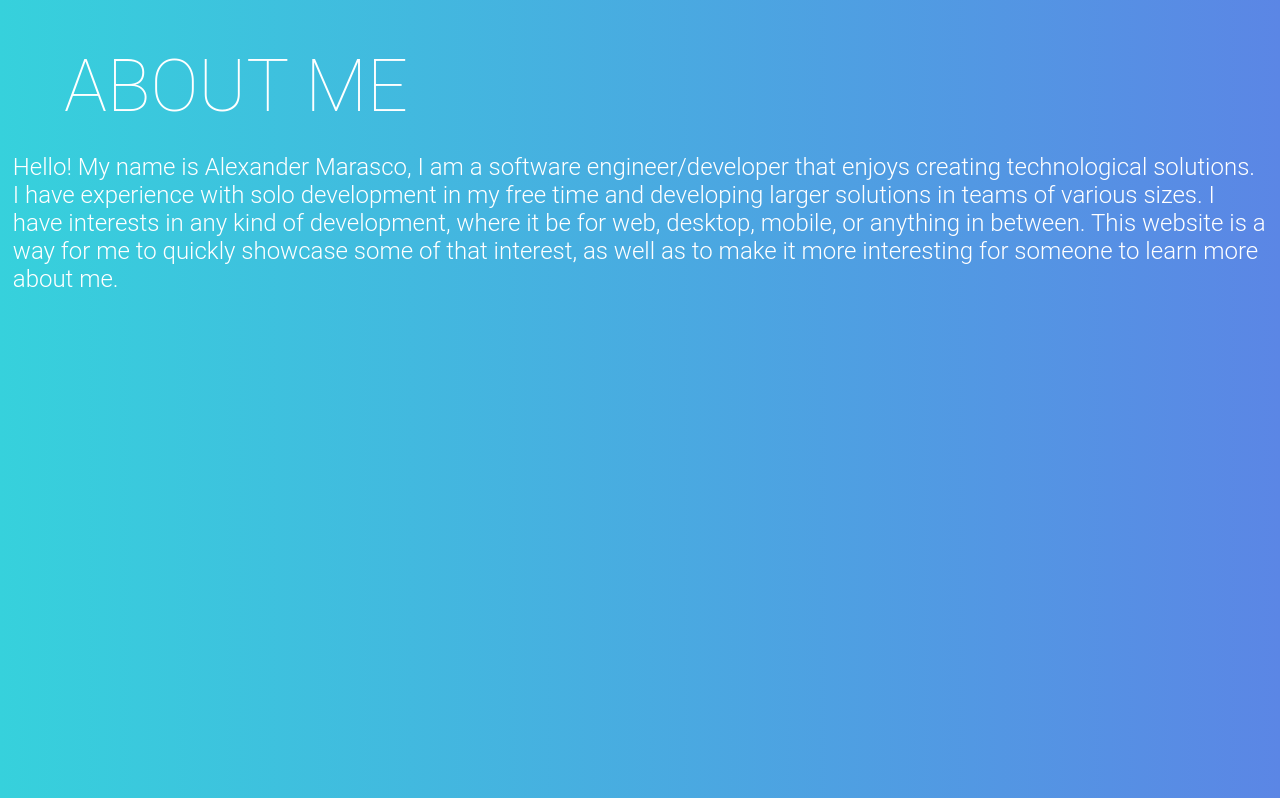
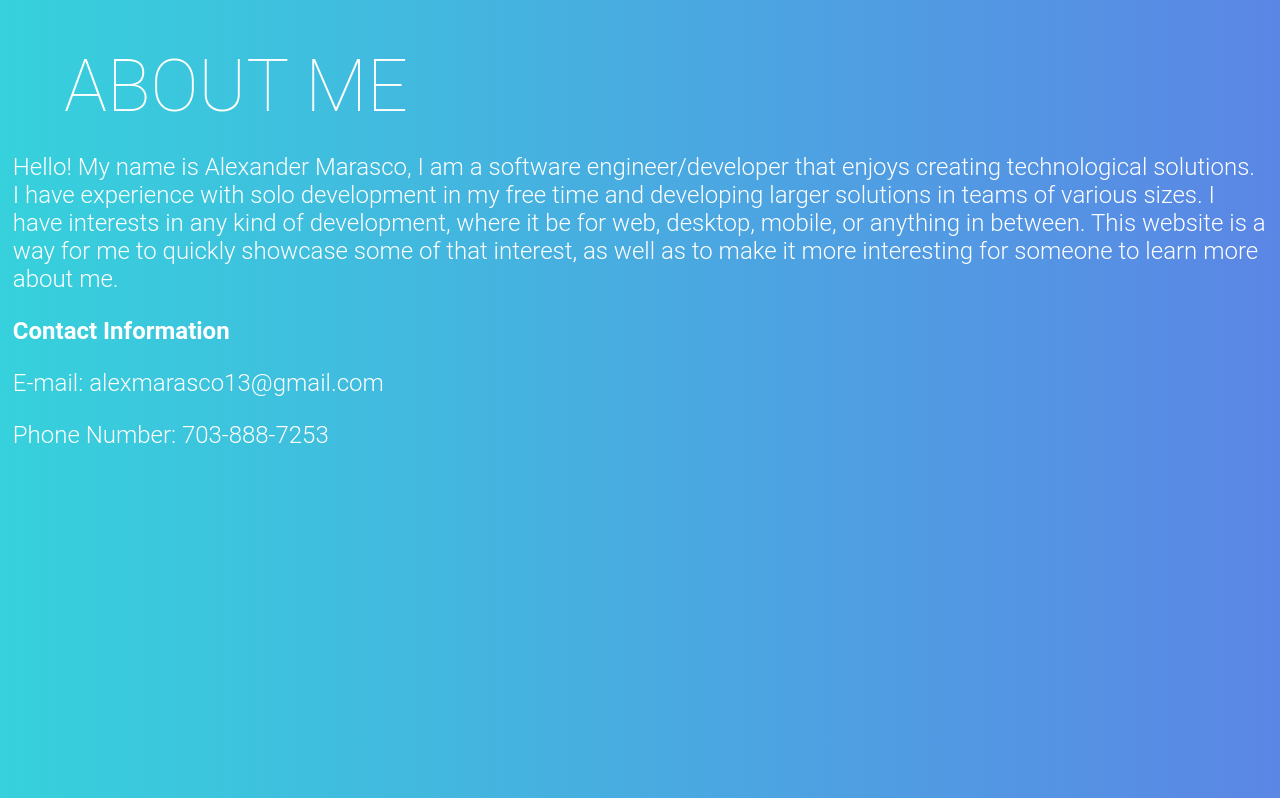
Before and after one commit to Marascax/alex-marasco-personal-site, a React (Create React App) app: page / in a window 1280 px wide. Shown: the part 782-1580 px from the top of the page. Built offline with nearby package versions, Linux system fonts and the light colour scheme.

Commit message:
about me component constructed using JSON file data

```diff
--- a/public/data/AboutMe.json
+++ b/public/data/AboutMe.json
@@ -1,7 +1,7 @@
 {
     "text": "Hello! My name is Alexander Marasco, I am a software engineer/developer that enjoys creating technological solutions. I have experience with solo development in my free time and developing larger solutions in teams of various sizes. I have interests in any kind of development, where it be for web, desktop, mobile, or anything in between. This website is a way for me to quickly showcase some of that interest, as well as to make it more interesting for someone to learn more about me.",
     "contactInfo": {
-        "E-mail": "alexmarasco13@gmail.com",
-        "Phone Number": "703-888-7253"
+        "email": "alexmarasco13@gmail.com",
+        "phoneNumber": "703-888-7253"
     }
 }
--- /dev/null
+++ b/src/components/aboutMeBody.js
@@ -0,0 +1,18 @@
+
+const AboutMeBody = props => {
+    const pageData = props.data;
+
+    return (
+        <div>
+
+            <p>{pageData.text}</p>
+
+            <h2>Contact Information</h2>
+            <p>E-mail: {pageData.contactInfo.email}</p>
+            <p>Phone Number: {pageData.contactInfo.phoneNumber}</p>
+
+        </div>
+    )
+}
+
+export default AboutMeBody;
--- a/src/containers/pages/aboutMe/aboutMe.js
+++ b/src/containers/pages/aboutMe/aboutMe.js
@@ -1,6 +1,7 @@
 import { useState } from 'react';
 
 import Loading from '../../../components/loading';
+import AboutMeBody from '../../../components/aboutMeBody';
 import { useAppContext } from '../../../lib/appContext';
 
 import './aboutMe.scss';
@@ -10,7 +11,7 @@ const AboutMe = props => {
     const context = useAppContext();
     const [pageJson, setPageJson] = useState(null);
 
-    let content = !pageJson ? <Loading/> : <p>{pageJson.text}</p>;
+    let content = !pageJson ? <Loading/> : <AboutMeBody data={pageJson}/>;
 
     if (!pageJson) { // if page json hasn't been loaded
         // fetch the doc
--- a/src/containers/pages/aboutMe/aboutMe.scss
+++ b/src/containers/pages/aboutMe/aboutMe.scss
@@ -59,7 +59,7 @@
 
         p {
             width: 100%;
-            height: 100%;
+            //height: 100%;
 
             box-sizing: border-box;
 
```
